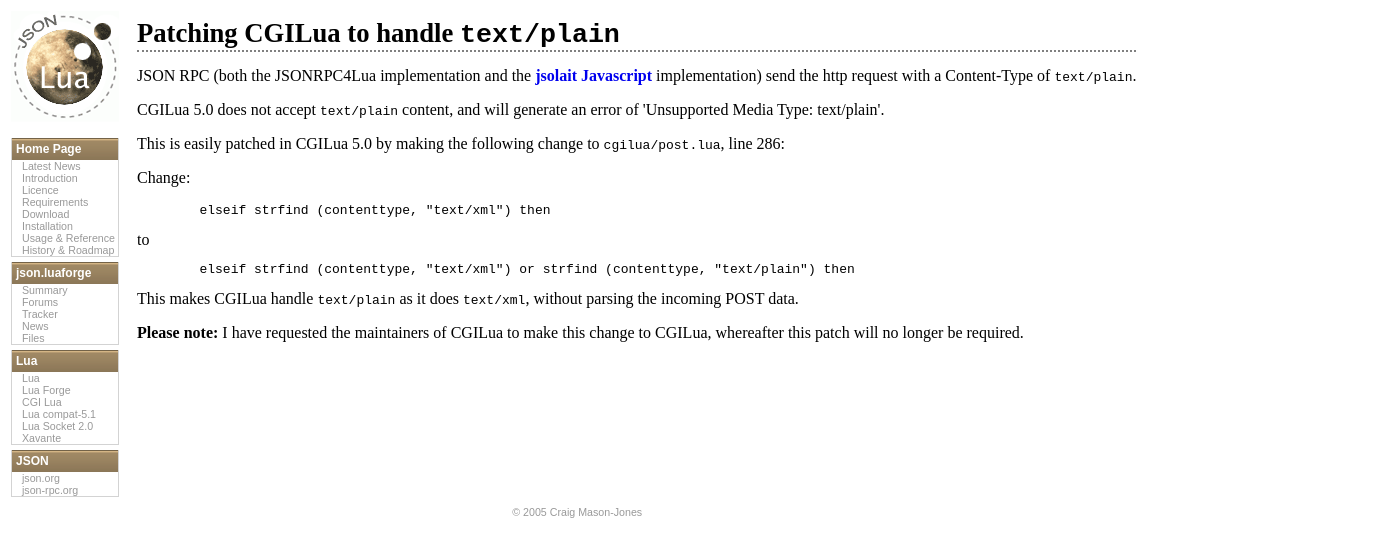
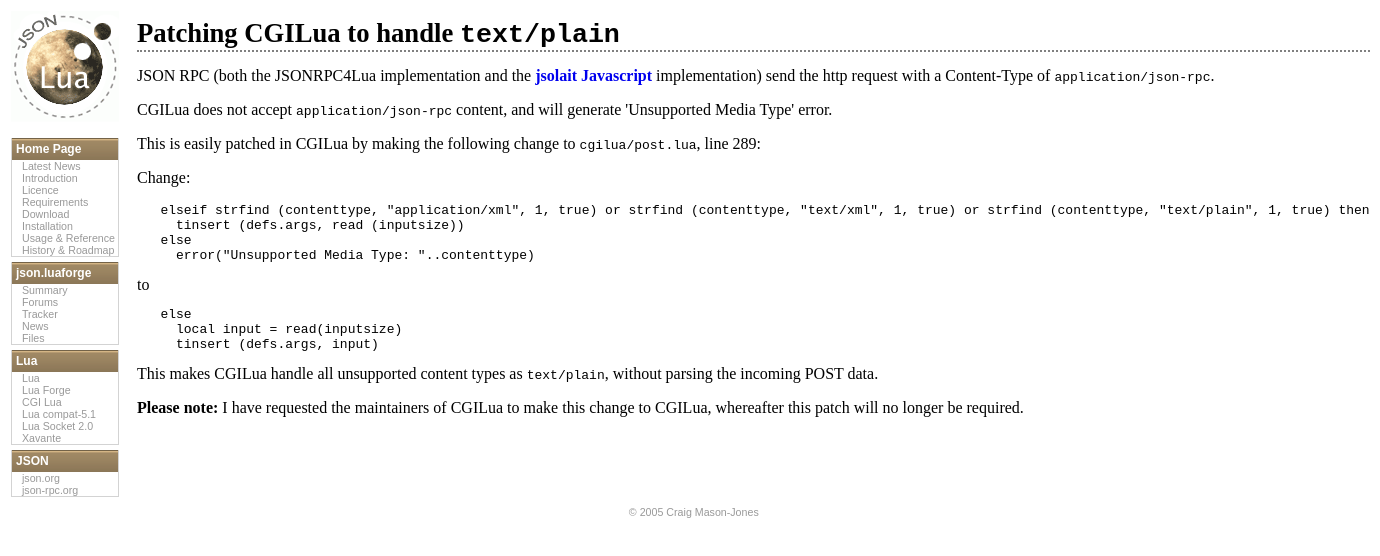
Before and after one commit to craigmj/json4lua, a plain HTML site: page doc/cgilua_patch.html in a window 1280 px wide. Shown: the whole page, 1380 px wide, since content can reach past the window. Drawn offline with Linux system fonts and the light colour scheme.

Commit message:
Updated patch docs

```diff
--- a/doc/cgilua_patch.html
+++ b/doc/cgilua_patch.html
@@ -160,19 +160,24 @@ body {
       <div class="titleBar">Patching CGILua to handle <code>text/plain</code></div>
 
       <!-- cgilua_patch.html -->
-JSON RPC (both the JSONRPC4Lua implementation and the <a href="http://www.jsolait.net/">jsolait Javascript</a> implementation) send the http request with a Content-Type of <code>text/plain</code>.<p/>
+JSON RPC (both the JSONRPC4Lua implementation and the <a href="http://www.jsolait.net/">jsolait Javascript</a> implementation) send the http request with a Content-Type of <code>application/json-rpc</code>.<p/>
 
-CGILua 5.0 does not accept <code>text/plain</code> content, and will generate an error of 'Unsupported Media Type: text/plain'.<p/>
+CGILua does not accept <code>application/json-rpc</code> content, and will generate 'Unsupported Media Type' error.<p/>
 
-This is easily patched in CGILua 5.0 by making the following change to <code>cgilua/post.lua</code>, line 286:<p/>
+This is easily patched in CGILua by making the following change to <code>cgilua/post.lua</code>, line 289:<p/>
 Change:<pre>
-	elseif strfind (contenttype, "text/xml") then
+   elseif strfind (contenttype, "application/xml", 1, true) or strfind (contenttype, "text/xml", 1, true) or strfind (contenttype, "text/plain", 1, true) then
+     tinsert (defs.args, read (inputsize))
+   else
+     error("Unsupported Media Type: "..contenttype)
 </pre>
 to
 <pre>
-	elseif strfind (contenttype, "text/xml") or strfind (contenttype, "text/plain") then
+   else
+     local input = read(inputsize)
+     tinsert (defs.args, input)
 </pre>
-This makes CGILua handle <code>text/plain</code> as it does <code>text/xml</code>, without parsing the incoming POST data.<p/>
+This makes CGILua handle all unsupported content types as <code>text/plain</code>, without parsing the incoming POST data.<p/>
 
 <b>Please note:</b> I have requested the maintainers of CGILua to make this change to CGILua, whereafter this patch will no longer be required.
 
```
